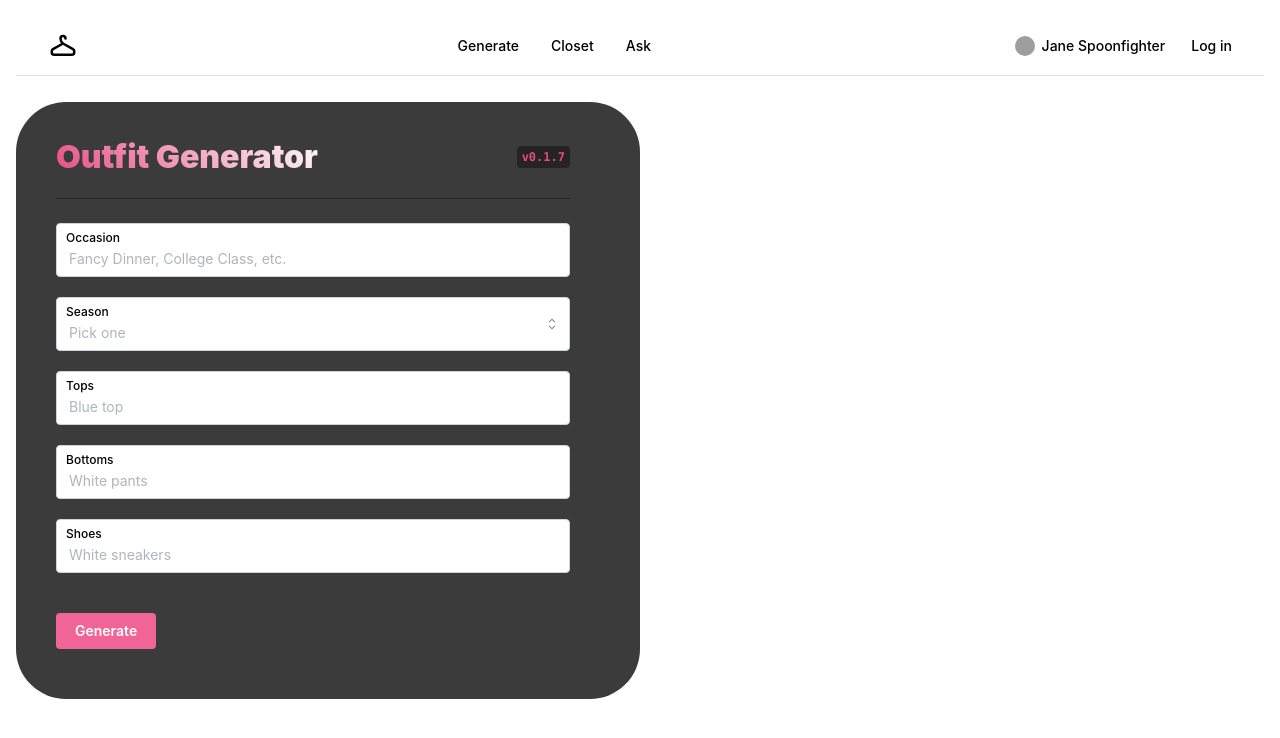
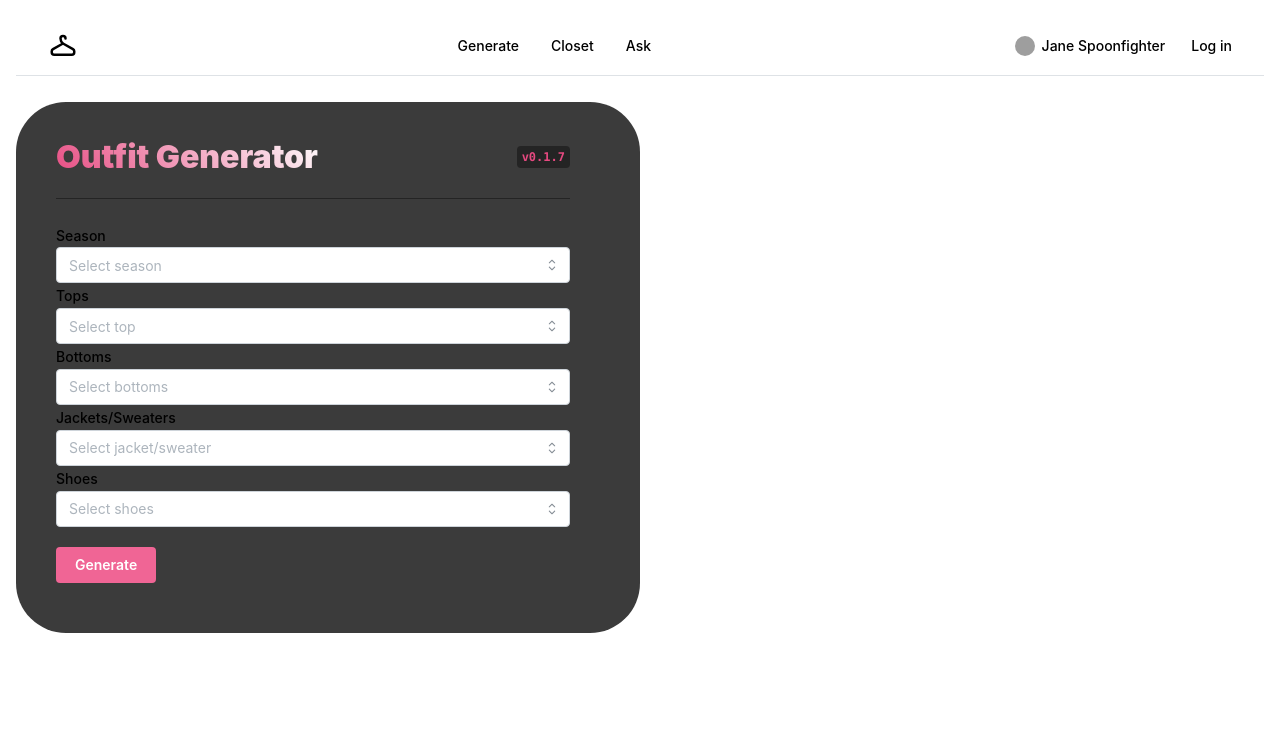
Before and after one commit to baran7abbasi/DressCode, a Next.js app: page /fit-generator in a window 1280 px wide. Shown: the top 738 px of the page. Built offline with nearby package versions, Linux system fonts and the light colour scheme; grey boxes are pictures that could not be loaded.

Commit message:
Update ContainedInputs.tsx

```diff
--- a/app/fit-generator/ContainedInputs/ContainedInputs.tsx
+++ b/app/fit-generator/ContainedInputs/ContainedInputs.tsx
@@ -1,7 +1,42 @@
-import { Select, TextInput, Button, Text, Code, Group } from '@mantine/core';
+'use client';
+import { useState } from 'react';
+import { Select, Button, Text, Code, Group, Stack } from '@mantine/core';
 import classes from './ContainedInput.module.css';
+import { DropzoneButton } from '../../../components/Upload/DropzoneButton';
+import { BadgeCard } from '../BadgeCard/BadgeCard';
 
 export function ContainedInputs() {
+  // Default dropdown options (replace these later with imported arrays)
+  const seasons = ['None'];
+  const topsOptions = ['Top1', 'Top2']; // Add your options here
+  const bottomsOptions = ['Bottom1', 'Bottom2']; // Example options
+  const jacketsOptions = ['Jacket1', 'Jacket2']; // Example options
+  const shoesOptions = ['Shoe1', 'Shoe2']; // Example options
+
+  const [season, setSeason] = useState('');
+  const [tops, setTops] = useState('');
+  const [bottoms, setBottoms] = useState('');
+  const [jackets, setJackets] = useState('');
+  const [shoes, setShoes] = useState('');
+  const [generatedOutfit, setGeneratedOutfit] = useState(null);
+
+  // State for current items
+  const [currentTops, setCurrentTops] = useState([]);
+  const [currentBottoms, setCurrentBottoms] = useState([]);
+  const [currentJackets, setCurrentJackets] = useState([]);
+  const [currentShoes, setCurrentShoes] = useState([]);
+
+  const handleGenerate = () => {
+    const outfitData = {
+      season,
+      tops,
+      bottoms,
+      jackets,
+      shoes,
+    };
+    setGeneratedOutfit(outfitData);
+  };
+
   return (
     <div className={classes.container}>
       <div className={classes.inputGroup}>
@@ -15,41 +50,82 @@ export function ContainedInputs() {
           >
             Outfit Generator
           </Text>
-
           <Code fw={700} className={classes.version}>
             v0.1.7
           </Code>
         </Group>
-        <TextInput label="Occasion" placeholder="Fancy Dinner, College Class, etc." classNames={classes} />
 
         <Select
-          mt="md"
-          comboboxProps={{ withinPortal: true }}
-          data={['Winter', 'Spring', 'Summer', 'Fall']}
-          placeholder="Pick one"
           label="Season"
-          classNames={classes}
+          placeholder="Select season"
+          data={seasons}
+          value={season}
+          onChange={setSeason}
+          className={classes.select}
         />
 
-        <TextInput label="Tops" placeholder="Blue top" classNames={classes} />
+        <Select
+          label="Tops"
+          placeholder="Select top"
+          data={topsOptions}
+          value={tops}
+          onChange={setTops}
+          className={classes.select}
+        />
 
-        <TextInput label="Bottoms" placeholder="White pants" classNames={classes} />
+        <Select
+          label="Bottoms"
+          placeholder="Select bottoms"
+          data={bottomsOptions}
+          value={bottoms}
+          onChange={setBottoms}
+          className={classes.select}
+        />
 
-        <TextInput label="Shoes" placeholder="White sneakers" classNames={classes} />
+        <Select
+          label="Jackets/Sweaters"
+          placeholder="Select jacket/sweater"
+          data={jacketsOptions}
+          value={jackets}
+          onChange={setJackets}
+          className={classes.select}
+        />
+
+        <Select
+          label="Shoes"
+          placeholder="Select shoes"
+          data={shoesOptions}
+          value={shoes}
+          onChange={setShoes}
+          className={classes.select}
+        />
 
         <div>
           <Button
-            component="a"
-            href=""
+            onClick={handleGenerate} // Add the onClick event here
             style={{
               alignSelf: 'center',
-              backgroundColor: 'var(--mantine-color-pink-5)', // Corrected style syntax
-              margin:'20px 0 20px 0px'
+              backgroundColor: 'var(--mantine-color-pink-5)',
+              margin: '20px 0 20px 0px',
             }}
           >
             Generate
           </Button>
         </div>
+
+        {/* Display Generated Outfit */}
+        {generatedOutfit && (
+          <Stack className={classes.generatedOutfit}>
+            <Text size='lg' weight={600}>
+              Generated Outfit:
+            </Text>
+            <Text>Season: {generatedOutfit.season}</Text>
+            <Text>Tops: {generatedOutfit.tops}</Text>
+            <Text>Bottoms: {generatedOutfit.bottoms}</Text>
+            <Text>Jackets: {generatedOutfit.jackets}</Text>
+            <Text>Shoes: {generatedOutfit.shoes}</Text>
+          </Stack>
+        )}
       </div>
     </div>
   );
```
Lines whose indentation alone changed are shown as unchanged.
